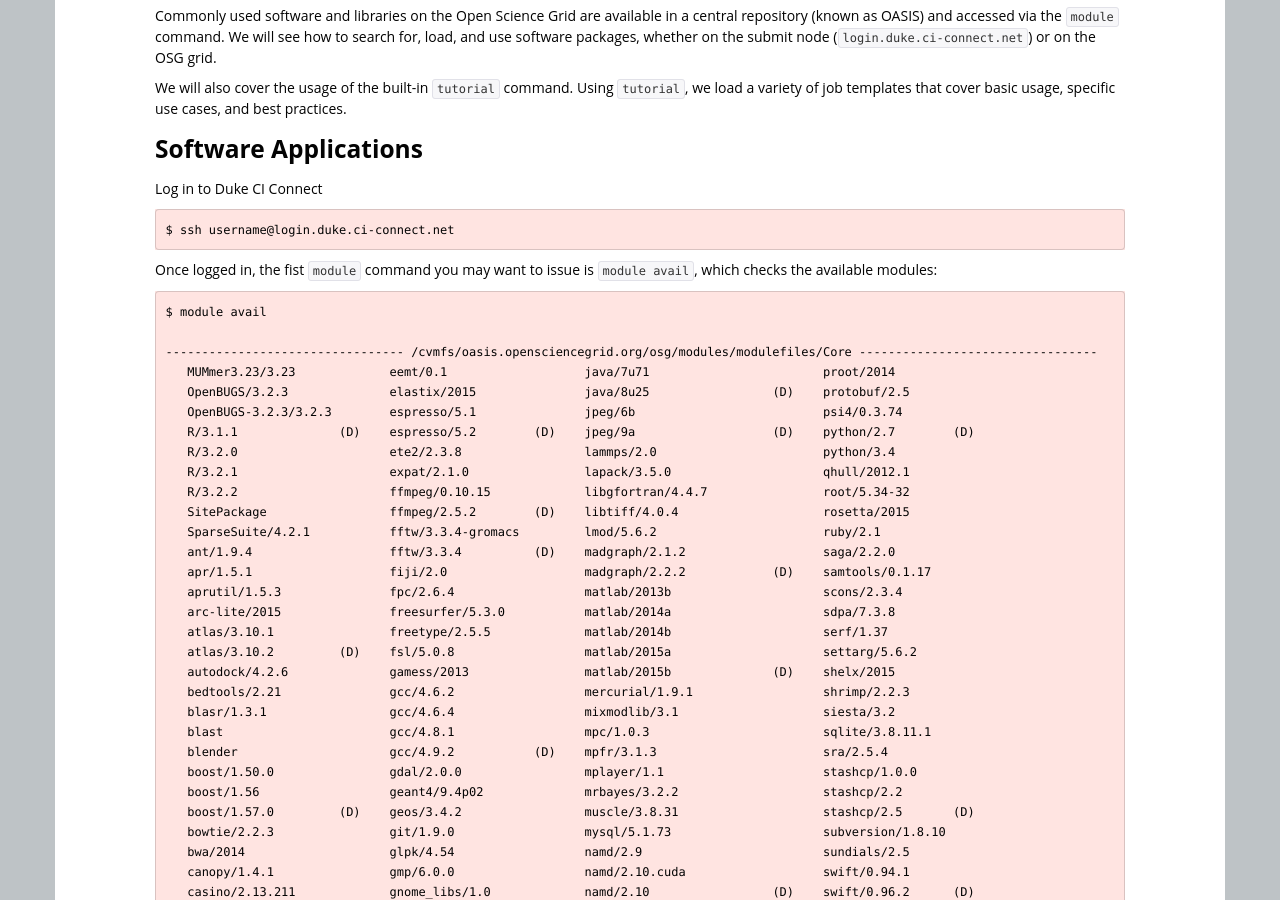
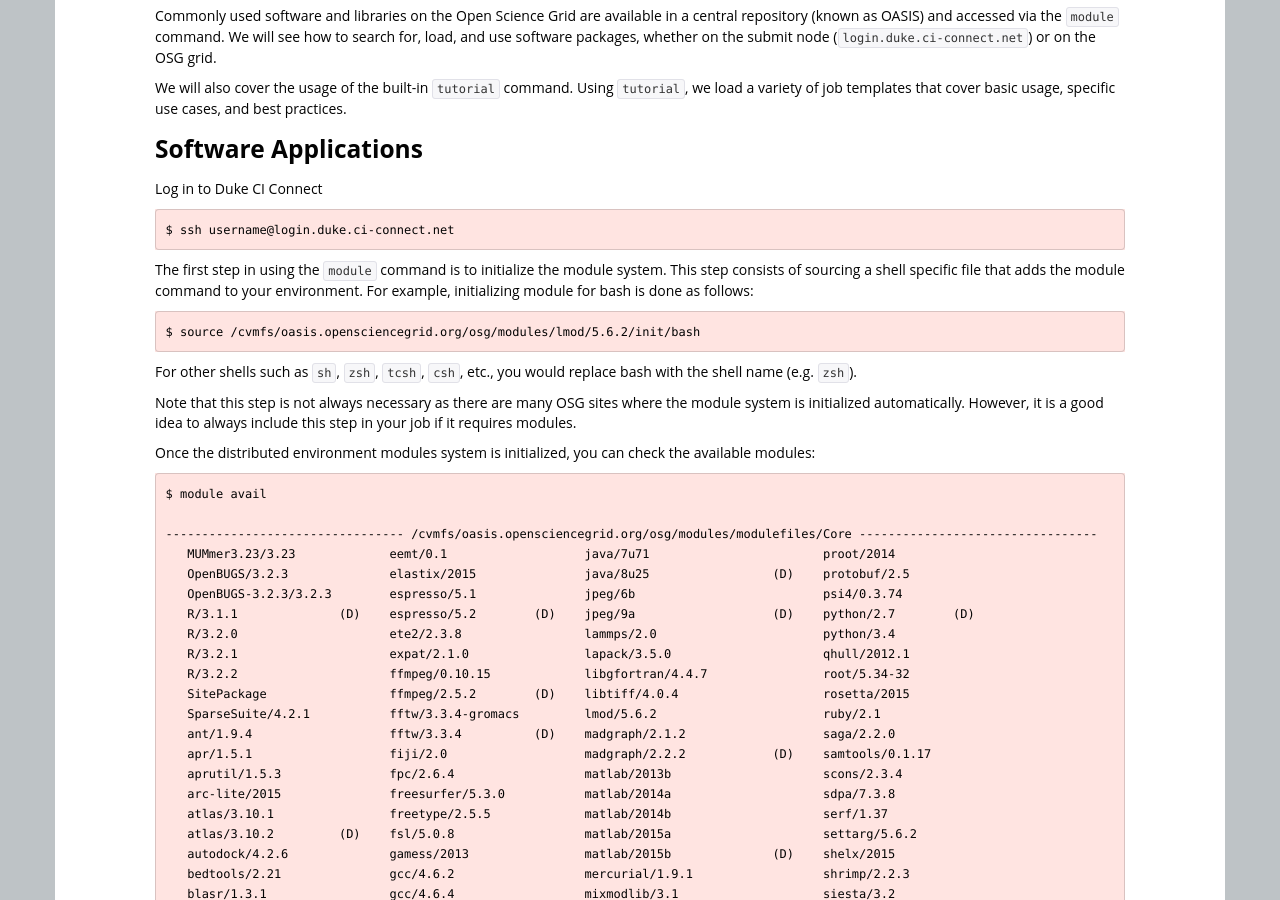
Before and after one commit to SWC-OSG-Workshop/2015-10-27-duke, a Jekyll site: the page built from novice/DHTC/01-IntroGrid.md, in a window 1280 px wide and 900 px high, scrolled down 1397 px. Built offline with Jekyll 4.4.1, drawn with Linux system fonts in a browser that asks for light colours; some of the changed text lies outside the part shown.

Commit message:
More fixes in DHTC Intro

```diff
--- a/novice/DHTC/01-IntroGrid.md
+++ b/novice/DHTC/01-IntroGrid.md
@@ -98,7 +98,6 @@
 $ ssh username@login.duke.ci-connect.net
 ~~~
 
-<!---
 The first step in using the `module` command is to initialize the module system.  This
 step consists of sourcing a shell specific file that adds the module command
 to your environment. For example, initializing module for bash is done as follows:
@@ -109,11 +108,10 @@
 
 For other shells such as `sh`, `zsh`, `tcsh`, `csh`, etc., you would replace bash with the shell name (e.g. `zsh`).
 
+Note that this step is not always necessary as there are many OSG sites where the module system is initialized automatically.  However, it is a good idea to always include this step in your job if it requires modules.
 
 Once the distributed environment modules system is initialized, you can check the
 available modules:
--->
-Once logged in, the fist `module` command you may want to issue is `module avail`, which checks the available modules:
 
 ~~~
 $ module avail
```
Also changed, not shown: other parts of novice/DHTC/01-IntroGrid.md (+2 -1 lines).
